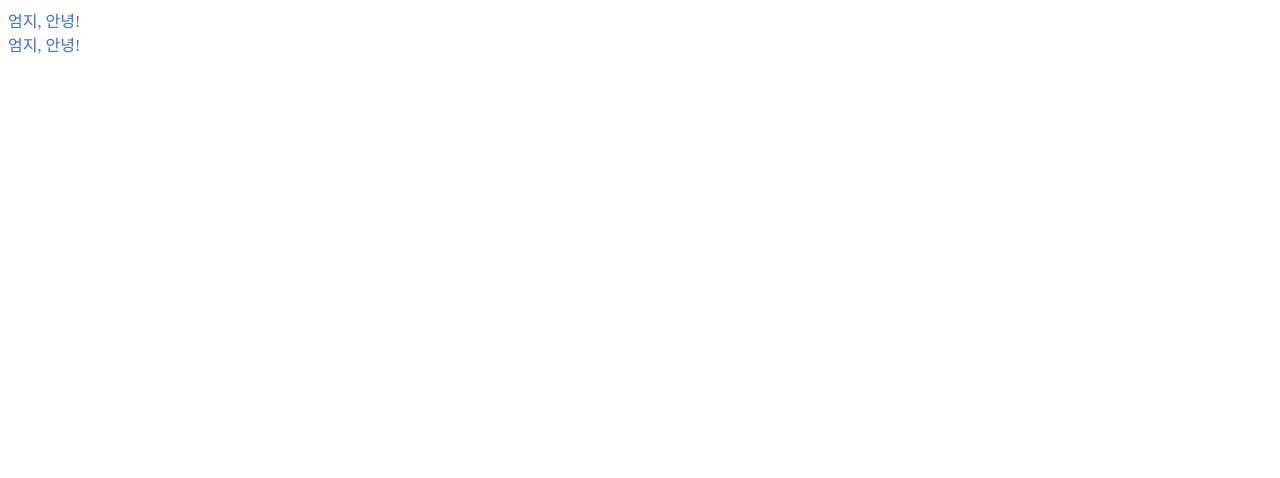
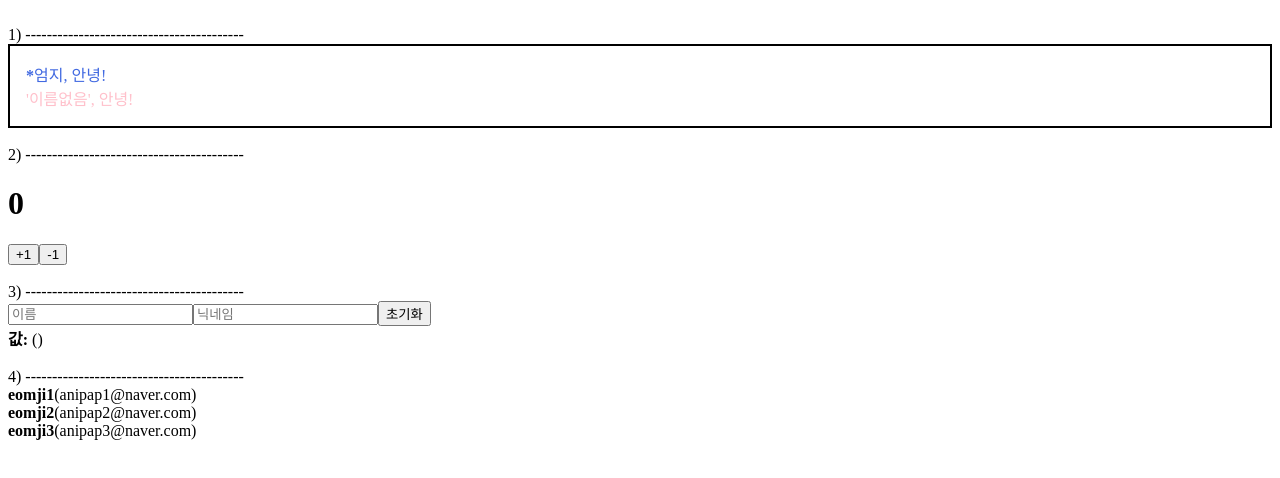
Before and after one commit to bisous1519/new-react-app, a React (Create React App) app in the folder vlpt-test/: page / in a window 1280 px wide. Shown: the top 478 px of the page. Built offline with nearby package versions, Linux system fonts and the light colour scheme.

Commit message:
modern-react2

```diff
--- a/vlpt-test/src/App.js
+++ b/vlpt-test/src/App.js
@@ -1,12 +1,32 @@
 import React from "react";
 import Counter from "./components/Counter";
 import Hello from "./components/Hello";
+import InputSample from "./components/InputSample";
+import UserList from "./components/UserList";
+import Wrapper from "./components/Wrapper";
 
 function App() {
   return (
     <>
-      <Hello name="엄지" color="royalblue" />
-      <Hello name="엄지" color="royalblue" />
+      <br />
+      {"1) -----------------------------------------"}
+      <Wrapper>
+        <Hello name="엄지" color="royalblue" isSpecial={true} />
+        <Hello color="pink" />
+        {/* Hello 에서 넘겨준 name, color --> props */}
+      </Wrapper>
+
+      <br />
+      {"2) -----------------------------------------"}
+      <Counter />
+
+      <br />
+      {"3) -----------------------------------------"}
+      <InputSample />
+
+      <br />
+      {"4) -----------------------------------------"}
+      <UserList />
     </>
   );
 }
--- a/vlpt-test/src/components/Counter.js
+++ b/vlpt-test/src/components/Counter.js
@@ -2,8 +2,11 @@ import React, { useState } from "react";
 
 export default function Counter() {
   const [number, setNumber] = useState(0);
+  // const number = numberState[0];
+  // const setNumber = numberState[1];
+
   const increase = () => {
-    setNumber((prevNumber) => prevNumber + 1);
+    setNumber((prevNumber) => prevNumber + 1); // 최적화 관련, 함수형 업데이트
     // setNumber(number + 1);
   };
   const decrease = () => {
--- a/vlpt-test/src/components/Hello.js
+++ b/vlpt-test/src/components/Hello.js
@@ -1,5 +1,20 @@
 import React from "react";
 
-export default function Hello({ name, color }) {
-  return <div style={{ color }}>{name}, 안녕!</div>;
+//export default function Hello(props) {
+//  return <div style={{ color: props.color }}>{props.name}, 안녕!</div>;
+//}
+export default function Hello({ name, color, isSpecial }) {
+  return (
+    <div style={{ color }}>
+      {/* {isSpecial ? <b>*</b> : null} */}
+      {isSpecial && <b>*</b>}
+      {name}, 안녕!
+    </div>
+  );
 }
+
+Hello.defaultProps = {
+  // 기본값 설정
+  name: "'이름없음'",
+  color: "red",
+};
--- /dev/null
+++ b/vlpt-test/src/components/InputSample.js
@@ -0,0 +1,64 @@
+import React, { useState, useRef } from "react";
+
+export default function InputSample() {
+  //const [text, setText] = useState("");
+  const [inputs, setInputs] = useState({
+    name: "",
+    nickName: "",
+  });
+  const nameInput = useRef();
+  const { name, nickName } = inputs;
+  const onChange = (e) => {
+    //setText(e.target.value);
+
+    // console.log(e.target.name);
+    // console.log(e.target.value);
+    const { name, value } = e.target;
+
+    //const nextInputs = {
+    //  ...inputs,
+    //  [name]: value,
+    //  cf> [name] --> e.target.name 이 name일때는 input.name에,
+    //                 e.target.name 이 nickName일때는 input.nickName에 value 넣어주기
+    //};
+    // nextInputs[name] = value;
+
+    setInputs({
+      ...inputs,
+      [name]: value,
+    });
+  };
+  const onReset = () => {
+    //setText("");
+    setInputs({
+      name: "",
+      nickName: "",
+    });
+
+    nameInput.current.focus();
+  };
+  return (
+    <div>
+      {/* <input onChange={onChange} value={text} /> */}
+      <input
+        name="name"
+        placeholder="이름"
+        onChange={onChange}
+        value={name}
+        ref={nameInput}
+      />
+      <input
+        name="nickName"
+        placeholder="닉네임"
+        onChange={onChange}
+        value={nickName}
+      />
+      <button onClick={onReset}>초기화</button>
+      <div>
+        <b>값: </b>
+        {/* {text} */}
+        {name} ({nickName})
+      </div>
+    </div>
+  );
+}
--- /dev/null
+++ b/vlpt-test/src/components/UserList.js
@@ -0,0 +1,51 @@
+import React from "react";
+
+function User({ user }) {
+  return (
+    <div>
+      <b>{user.username}</b>
+      <span>({user.email})</span>
+    </div>
+  );
+}
+
+function UserList() {
+  const users = [
+    {
+      id: 1,
+      username: "eomji1",
+      email: "anipap1@naver.com",
+    },
+    {
+      id: 2,
+      username: "eomji2",
+      email: "anipap2@naver.com",
+    },
+    {
+      id: 3,
+      username: "eomji3",
+      email: "anipap3@naver.com",
+    },
+  ];
+  return (
+    <div>
+      <User user={users[0]} />
+      <User user={users[1]} />
+      <User user={users[2]} />
+      {/* <div>
+        <b>{users[0].username}</b>
+        <span>({users[0].email})</span>
+      </div>
+      <div>
+        <b>{users[1].username}</b>
+        <span>({users[1].email})</span>
+      </div>
+      <div>
+        <b>{users[2].username}</b>
+        <span>({users[2].email})</span>
+      </div> */}
+    </div>
+  );
+}
+
+export default UserList;
--- /dev/null
+++ b/vlpt-test/src/components/Wrapper.js
@@ -0,0 +1,9 @@
+import React from "react";
+
+export default function Wrapper({ children }) {
+  const style = {
+    border: "2px solid black",
+    padding: 16,
+  };
+  return <div style={style}>{children}</div>;
+}
```
Also changed, not shown: 1 other file (tests, documents, lock files or other folders).
